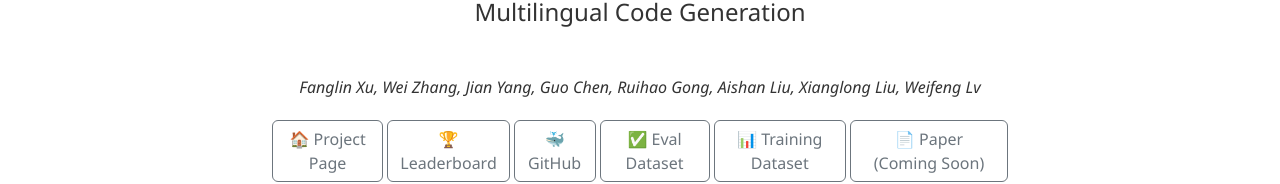
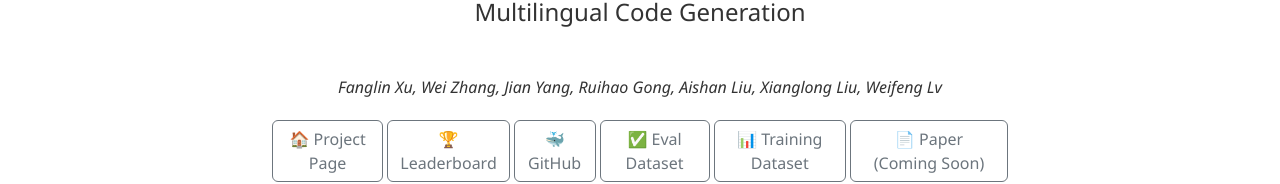
Before and after one commit to LiveRepoReflection/m2geval.github.io, a plain HTML site: page home.html in a window 1280 px wide. Shown: the part 139-323 px from the top of the page. Drawn offline with nearby package versions, Linux system fonts and the light colour scheme.

Commit message:
modify home

```diff
--- a/home.html
+++ b/home.html
@@ -84,7 +84,7 @@
                     </h4>
                 </div>
                 <div class="authors">
-                    Fanglin Xu, Wei Zhang, Jian Yang, Guo Chen, Ruihao Gong, Aishan Liu, Xianglong Liu, Weifeng Lv<br>
+                    Fanglin Xu, Wei Zhang, Jian Yang, Ruihao Gong, Aishan Liu, Xianglong Liu, Weifeng Lv<br>
                 </div>
                 <div class="d-flex justify-content-center gap-1 mb-0">
                     <a href="https://m2geval.github.io/home.html" class="btn btn-outline-secondary">🏠 Project Page</a>
```
